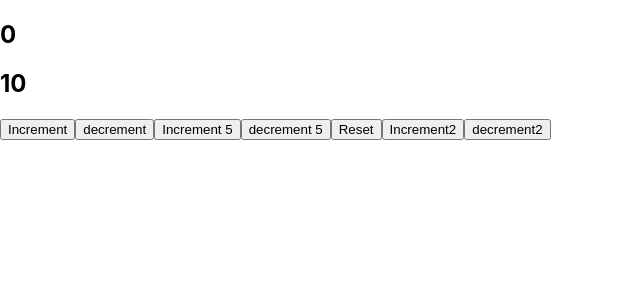
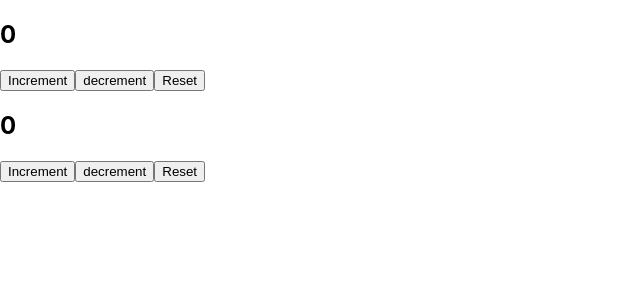
Before and after one commit to abdultanveer/myreact-app, a React (Create React App) app: page / in a window 1280 px wide. Shown: the top 300 px of the page, without its empty margins (0-640 px from the left). Built offline with nearby package versions, Linux system fonts and the light colour scheme.

Commit message:
multiple reducers

```diff
--- a/src/App.js
+++ b/src/App.js
@@ -1,15 +1,14 @@
 import { createContext } from "react";
 import "./App.css";
-import CounterTwo from "./hooks/useReducer/CounterTwo";
+import CounterThree from "./hooks/useReducer/CounterThree";
 
 
 export const ThemeContext = createContext(null);
 
-//install axios
 function App() {
   return (
     <div>
-      <CounterTwo/>
+      <CounterThree/>
     </div>
   );
 }
--- /dev/null
+++ b/src/hooks/useReducer/CounterThree.js
@@ -0,0 +1,35 @@
+import React, { useReducer } from 'react'
+
+const initialState = 0
+const reducer = (state,action) => {
+
+    switch(action){
+        case 'increment': return state+1
+        case 'decrement' : return state -1
+        case 'reset':   return initialState
+        default: return state
+
+    }
+}
+
+export default function CounterThree() {
+
+    const [count,dispatch] = useReducer(reducer,initialState)
+    const [count2,dispatch2] = useReducer(reducer,initialState)
+
+  return (
+    <div>
+    <div><h2>{count}</h2> </div>
+
+    <button onClick={()=>{dispatch('increment')}} >Increment</button>
+    <button onClick={()=>{dispatch('decrement')}}>decrement</button>
+    <button onClick={()=>{dispatch('reset')}}>Reset</button>
+    <div><h2>{count2}</h2> </div>
+
+    <button onClick={()=>{dispatch2('increment')}} >Increment</button>
+    <button onClick={()=>{dispatch2('decrement')}}>decrement</button>
+    <button onClick={()=>{dispatch2('reset')}}>Reset</button>
+
+    </div>
+  )
+}
```
